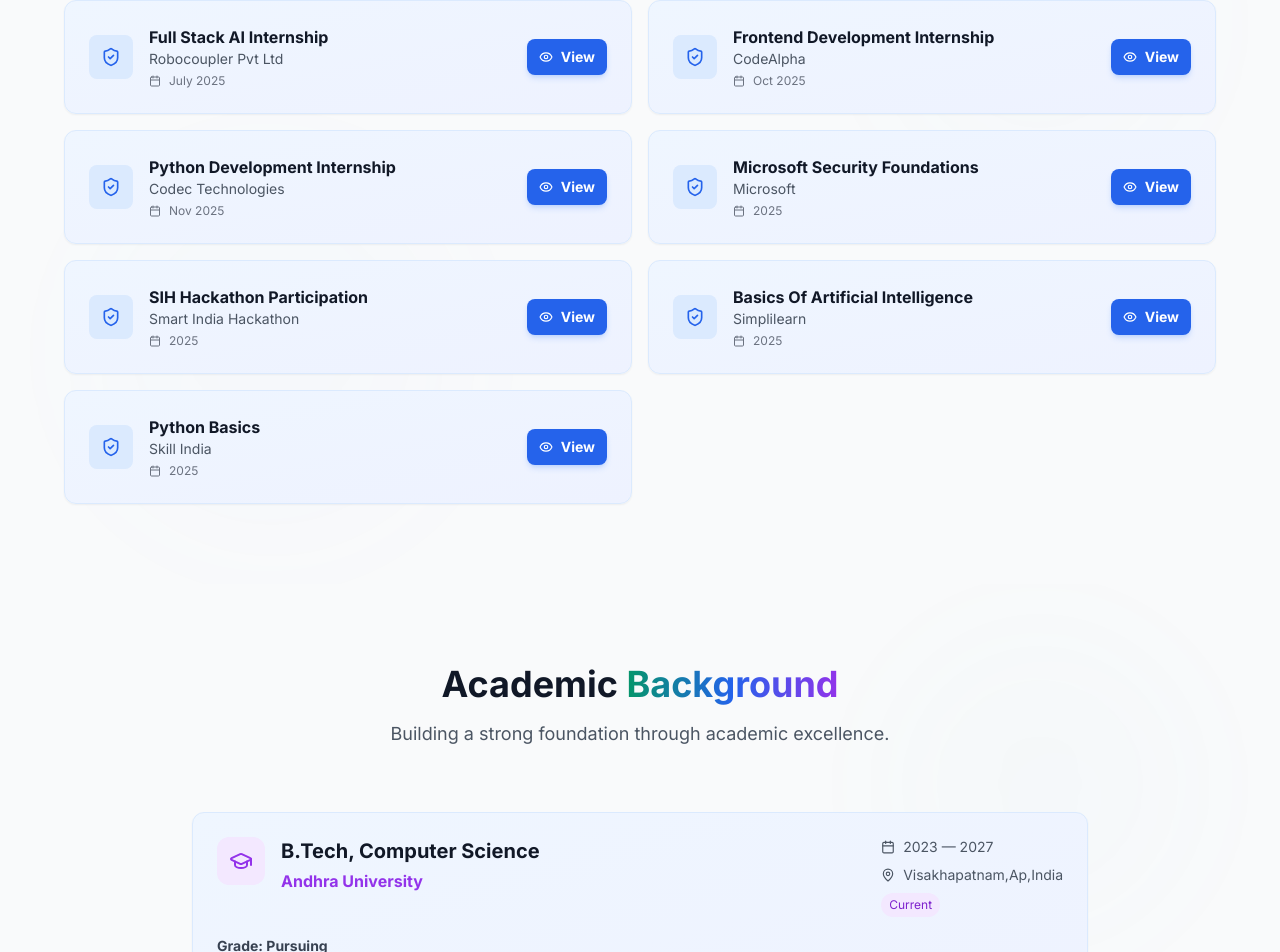
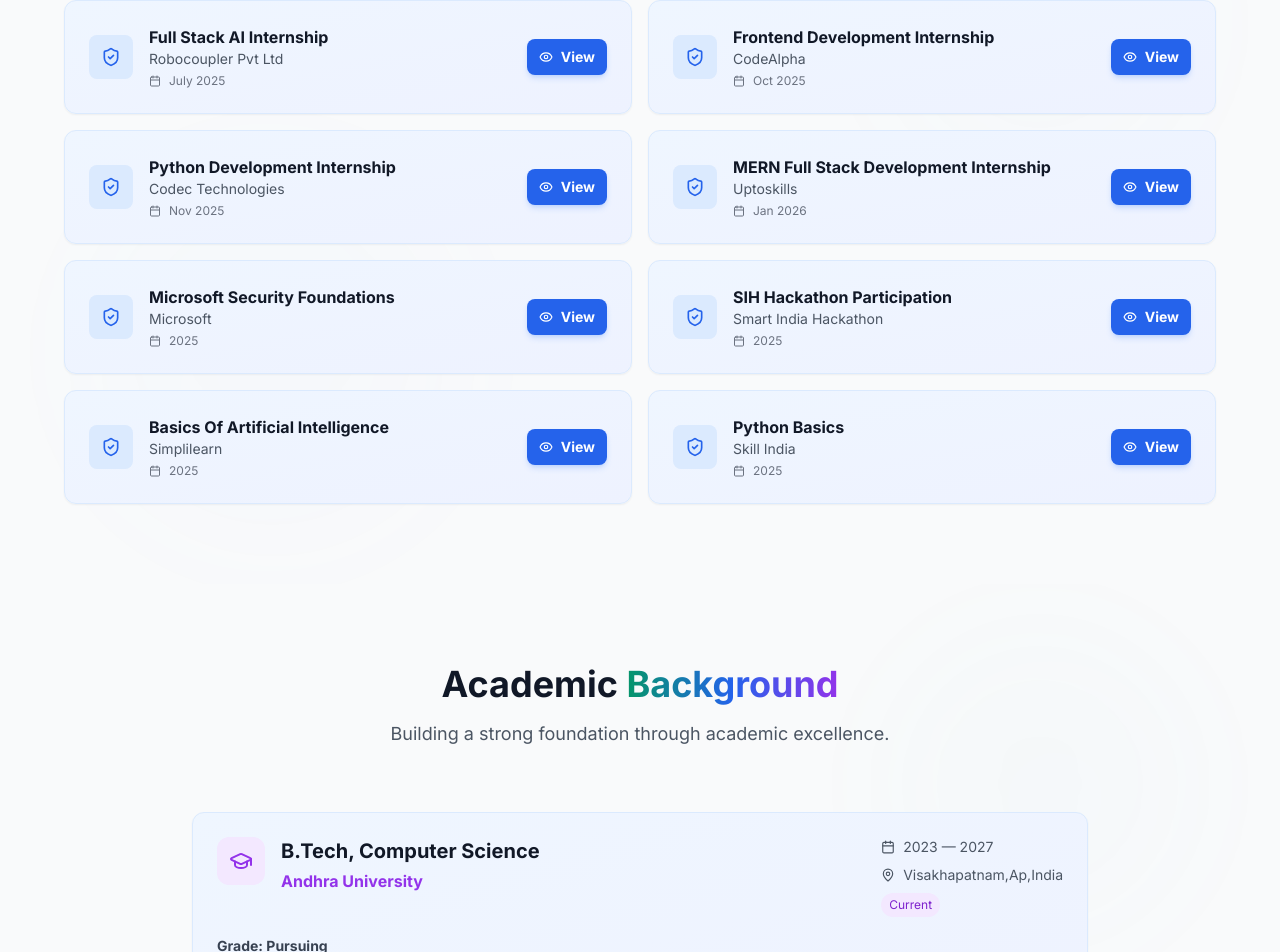
Before and after one commit to Muralikonala/My-Portfolio, a React (Vite) app: page / in a window 1280 px wide. Shown: the part 5464-6416 px from the top of the page. Built offline with nearby package versions, Linux system fonts and the light colour scheme.

Commit message:
add new images

```diff
--- a/src/components/Certificates.tsx
+++ b/src/components/Certificates.tsx
@@ -9,6 +9,7 @@ const Certificates: React.FC = () => {
     { title: "Full Stack AI Internship", issuer: "Robocoupler Pvt Ltd", date: "July 2025", type: "Professional", file: "/Robocoupler certificate.jpg" },
     { title: "Frontend Development Internship", issuer: "CodeAlpha", date: "Oct 2025", type: "Professional", file: "/CodeAlpha  certificate.jpg" },
     { title: "Python Development Internship", issuer: "Codec Technologies", date: "Nov 2025", type: "Professional", file: "/Codec tech Internship Certificate.jpg" },
+    { title: "MERN Full Stack Development Internship", issuer: "Uptoskills", date: "Jan 2026", type: "Professional", file: "/Uptoskills Certificate.jpg" },
     { title: "Microsoft Security Foundations", issuer: "Microsoft", date: "2025", type: "Security", file: "/Microsoft Security Foundations Certificate.jpg" },
     { title: "SIH Hackathon Participation", issuer: "Smart India Hackathon", date: "2025", type: "Achievement", file: "/SIH Hackaton certificate.jpg" },
     { title: "Basics Of Artificial Intelligence", issuer: "Simplilearn", date: "2025", type: "Course", file: "/Simple learn -AI certificate.jpg" },
--- a/src/components/Contact.tsx
+++ b/src/components/Contact.tsx
@@ -135,7 +135,7 @@ const Contact: React.FC = () => {
             <a href="https://github.com/Muralikonala" target="_blank" rel="noopener noreferrer" className="text-gray-600 dark:text-gray-400 hover:text-blue-600 transition-colors">
               <Github size={20} />
             </a>
-            <a href="https://www.linkedin.com/..." target="_blank" rel="noopener noreferrer" className="text-gray-600 dark:text-gray-400 hover:text-blue-600 transition-colors">
+            <a href="https://www.linkedin.com/in/s-v-murali-ramakrishna-reddy-konala-535a04297/" target="_blank" rel="noopener noreferrer" className="text-gray-600 dark:text-gray-400 hover:text-blue-600 transition-colors">
               <Linkedin size={20} />
             </a>
           </div>
```
Also changed, not shown: public/Uptoskills Certificate.jpg (added).
